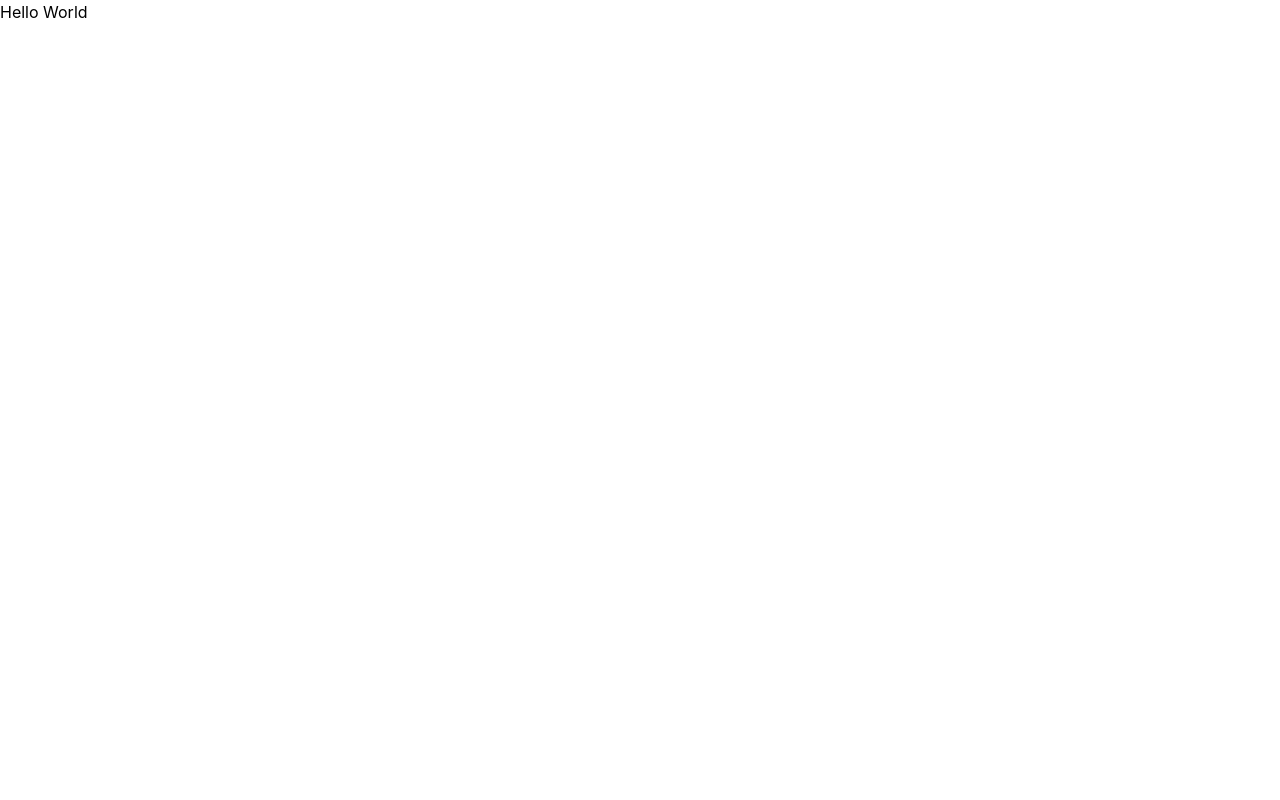
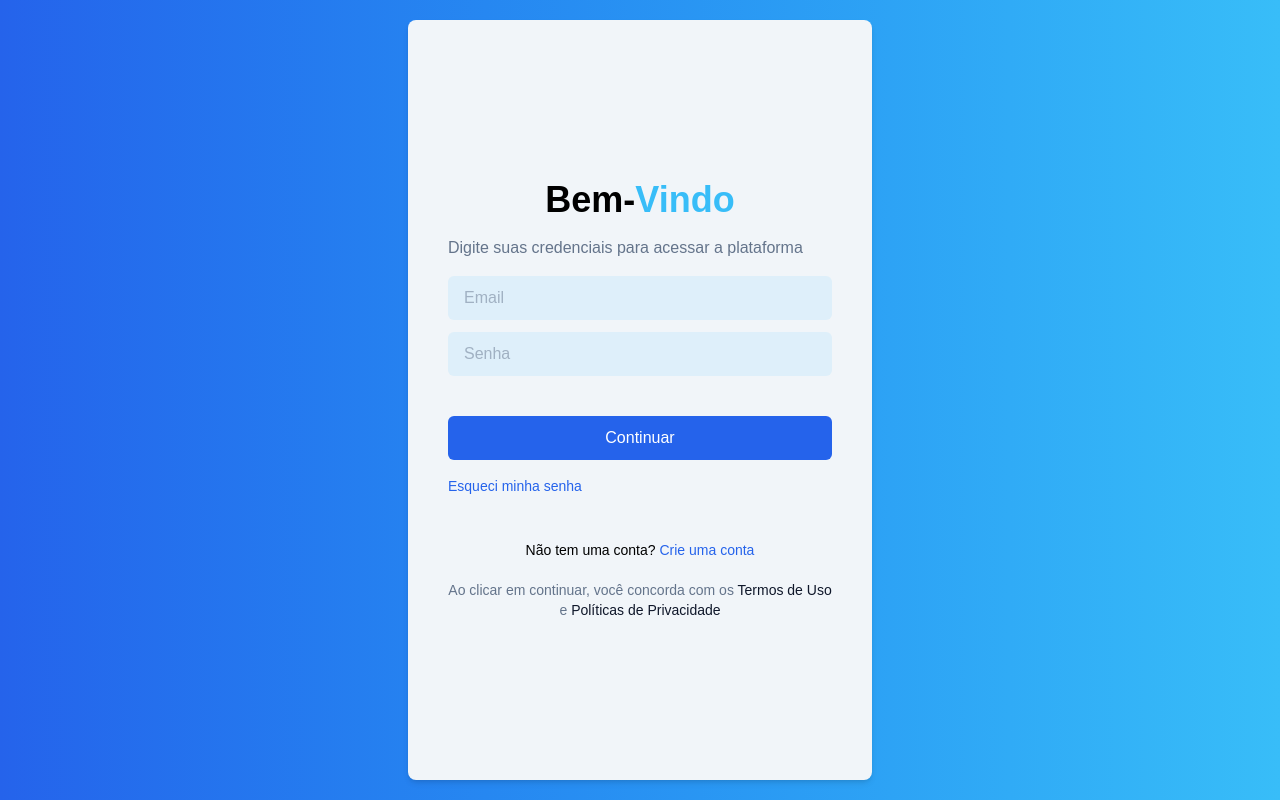
Before and after one commit to ViniJesus/FIVAM, a React (Vite) app: page / in a window 1280 px wide. Built offline with nearby package versions, Linux system fonts and the light colour scheme.

Commit message:
Tela de login

```diff
--- a/src/App.tsx
+++ b/src/App.tsx
@@ -1,9 +1,7 @@
+import Menu_Login from "./pages/login/Menu_Login";
+
 function App() {
-  return (
-    <div>
-      <h1>Hello World</h1>
-    </div>
-  );
+  return <Menu_Login />;
 }
 
 export default App;
--- /dev/null
+++ b/src/components/input/Input.tsx
@@ -0,0 +1,23 @@
+interface InputProps {
+  value: string;
+  setValue: React.Dispatch<React.SetStateAction<string>>;
+  label: string;
+  type: string;
+}
+
+const Input = ({ value, setValue, label, type }: InputProps) => {
+  return (
+    <label>
+      {/* {label} */}
+      <input
+        className="bg-accent/10 text-text-secundary w-full rounded-md px-4 py-2.5"
+        value={value}
+        onChange={(e) => setValue(e.target.value)}
+        type={type}
+        placeholder={label}
+      />
+    </label>
+  );
+};
+
+export default Input;
--- a/src/index.css
+++ b/src/index.css
@@ -6,10 +6,12 @@
   --color-primary: #2563eb;
   --color-accent: #38bdf8;
   --color-dark: #0f172a;
+  --color-hover: #0b40b4;
 
   /* BACKGROUND */
   --color-background: #f1f5f9;
   --color-background-2: #ffffff;
+  --color-input: #dae2f9;
 
   /* TEXT */
   --color-text-primary: #030710;
@@ -17,3 +19,7 @@
 
   --font-poppins: "Poppins", sans-serif;
 }
+
+* {
+  font-family: "Poppins", sans-serif;
+}
--- /dev/null
+++ b/src/pages/login/Menu_Login.tsx
@@ -0,0 +1,43 @@
+import React from "react";
+import LoginForm from "./components/LoginForm";
+
+const Menu_Login = () => {
+  return (
+    <div className="from-primary to-accent flex min-h-screen w-full flex-col items-center justify-center bg-linear-to-r bg-cover bg-center p-4 md:flex-row md:p-0">
+      <section className="bg-background rounded-lg px-10 py-40 shadow-md">
+        <div className="">
+          <h1 className="text-center text-4xl font-bold">
+            Bem-<span className="text-accent">Vindo</span>
+          </h1>
+          <p className="text-text-secundary mt-4">
+            Digite suas credenciais para acessar a plataforma
+          </p>
+        </div>
+        <LoginForm />
+        <div>
+          <button className="bg-primary hover:bg-hover mt-10 w-full rounded-md px-4 py-2.5 text-white transition-all duration-300">
+            Continuar
+          </button>
+          <p className="text-primary hover:border-primary mt-4 inline-block border-b-2 border-transparent pb-0.5 text-sm transition-colors">
+            Esqueci minha senha
+          </p>
+        </div>
+        <div className="mt-6 text-center text-sm">
+          <p>
+            Não tem uma conta?{" "}
+            <span className="text-primary hover:border-primary mt-4 inline-block border-b-2 border-transparent pb-0.5 text-sm transition-colors">
+              Crie uma conta
+            </span>
+          </p>
+          <p className="text-text-secundary mt-4 max-w-sm">
+            Ao clicar em continuar, você concorda com os{" "}
+            <span className="text-dark">Termos de Uso</span> e{" "}
+            <span className="text-dark">Políticas de Privacidade</span>
+          </p>
+        </div>
+      </section>
+    </div>
+  );
+};
+
+export default Menu_Login;
--- /dev/null
+++ b/src/pages/login/components/LoginForm.tsx
@@ -0,0 +1,16 @@
+import Input from "@/components/input/Input";
+import React, { useState } from "react";
+
+const LoginForm = () => {
+  const [email, setEmail] = useState("");
+  const [senha, setSenha] = useState("");
+
+  return (
+    <form className="mt-4 flex flex-col gap-3">
+      <Input value={email} setValue={setEmail} type="text" label="Email" />
+      <Input value={senha} setValue={setSenha} type="password" label="Senha" />
+    </form>
+  );
+};
+
+export default LoginForm;
```
